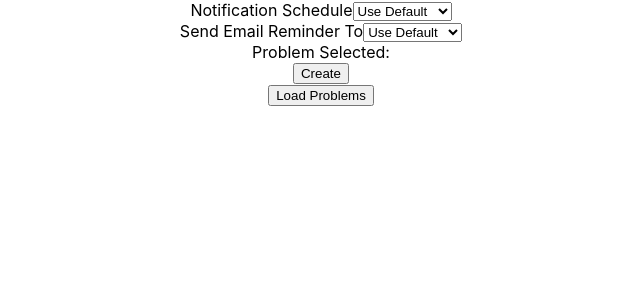
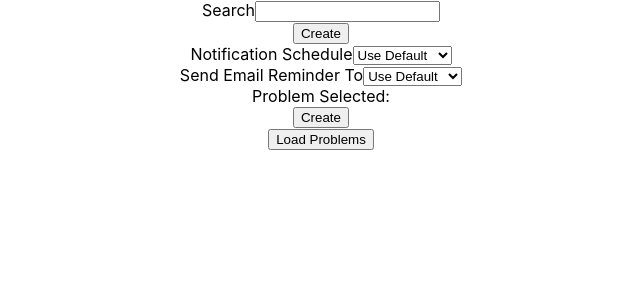
Before and after one commit to karin6543/TEMP, a React (Create React App) app: page / in a window 1280 px wide. Shown: the top 300 px of the page, without its empty margins (319-959 px from the left). Built offline with nearby package versions, Linux system fonts and the light colour scheme.

Commit message:
keyword search function implemented

```diff
--- a/src/Problems.js
+++ b/src/Problems.js
@@ -6,9 +6,12 @@ import UserSchedule from './UserSchedule'
 function Problems() {
 
     let [arr, setArr] = useState([])
+    let [filteredArr, setFilterArr] = useState([])
     let [res, setRes] = useState([])
     let [selectId, setId] = useState()
     const idRef = useRef()
+    const searchRef = useRef()
+
 
     const fetchData = async ()=>{
         await axios.get('https://us-east1-algo-tracker-dev.cloudfunctions.net/getProblems').then((r)=>{
@@ -32,16 +35,48 @@ function Problems() {
             }
 
             setArr(arr)
+            setFilterArr(arr)
         }
 
     }, [res])
 
+    function handleChange(e){
+
+        let searchTerm = searchRef.current.value
+        console.log('current search term-》', searchTerm)
+        if(searchTerm !==''){
+            console.log('valid term', searchTerm)
+            setFilterArr(filterByKeyword(arr, searchTerm))
+        }
+        else{
+            console.log('empty term', searchTerm)
+            setFilterArr(arr)
+        }
+
+    }
+
+    function filterByKeyword(a, keyword){
+        return a.filter((ele)=>{return ele.title.toLowerCase().indexOf(keyword.toLowerCase())!==-1})
+    }
+
+    console.log('see the filter arr:', filteredArr)
     return (
         <div>
+
+            <form>
+           <div onChange={handleChange}>
+               <label>Search</label>
+               <input ref={searchRef}></input>
+           </div>
+
+
+             <button type="submit">
+               Create</button>
+             </form>
             <UserSchedule props={selectId}/>
             <button onClick={fetchData}>Load Problems</button>
 
-            {arr.length>0? arr.map(p=> <div ><Problem title={p.title} difficulty={p.difficulty} key={p.id} url={p.url} rate={p.rate} type={p.type}/><button onClick={onClickProb} id={p.id} title={p.title}>Select</button></div>):''}
+            {filteredArr.length>0? filteredArr.map(p=> <div ><Problem title={p.title} difficulty={p.difficulty} key={p.id} url={p.url} rate={p.rate} type={p.type}/><button onClick={onClickProb} id={p.id} title={p.title}>Select</button></div>):''}
 
 
         </div>
```
